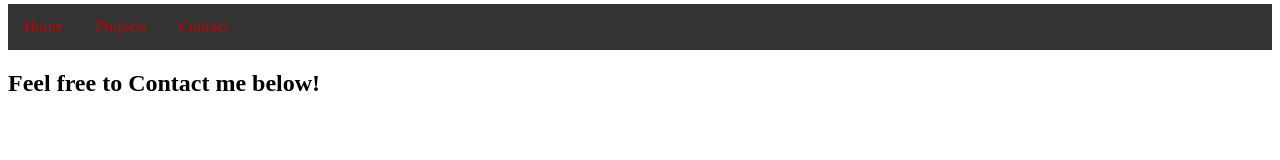
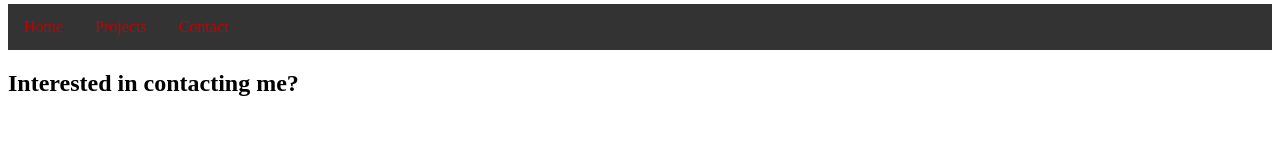
Before and after one commit to abdiaz2018/my-portfolio, a React (Create React App) app: page /contact in a window 1280 px wide. Shown: the part 123-283 px from the top of the page. Built offline with nearby package versions, Linux system fonts and the light colour scheme; the HTML template or start-up script is replaced by a standard one.

Commit message:
adding title

```diff
--- a/src/contact.js
+++ b/src/contact.js
@@ -4,7 +4,7 @@ class Contact extends Component {
     render() {
         return (
             <main>
-                <h2>Feel free to Contact me below!</h2>
+                <h2>Interested in contacting me?</h2>
             </main>
         )
     }
```
